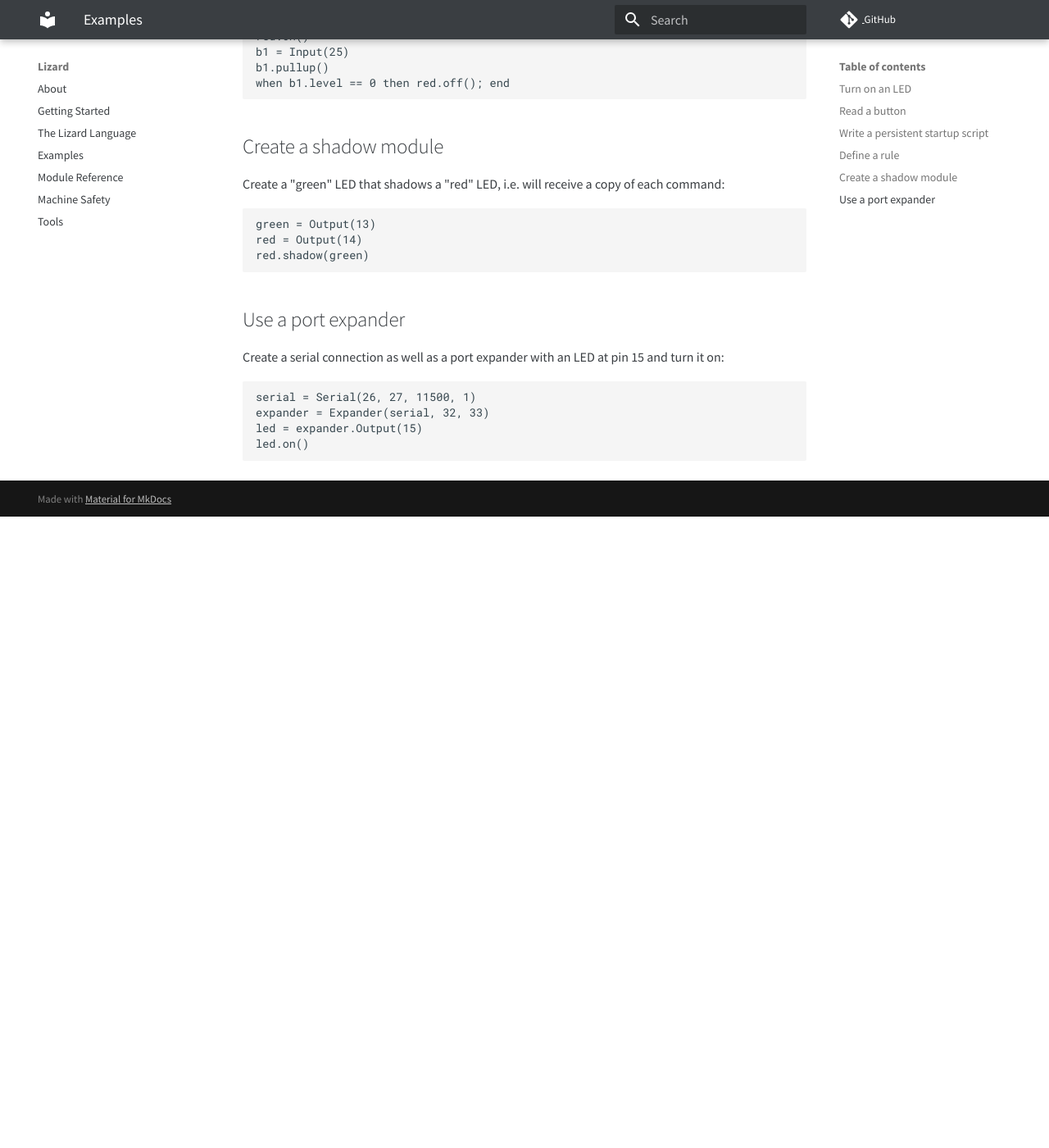
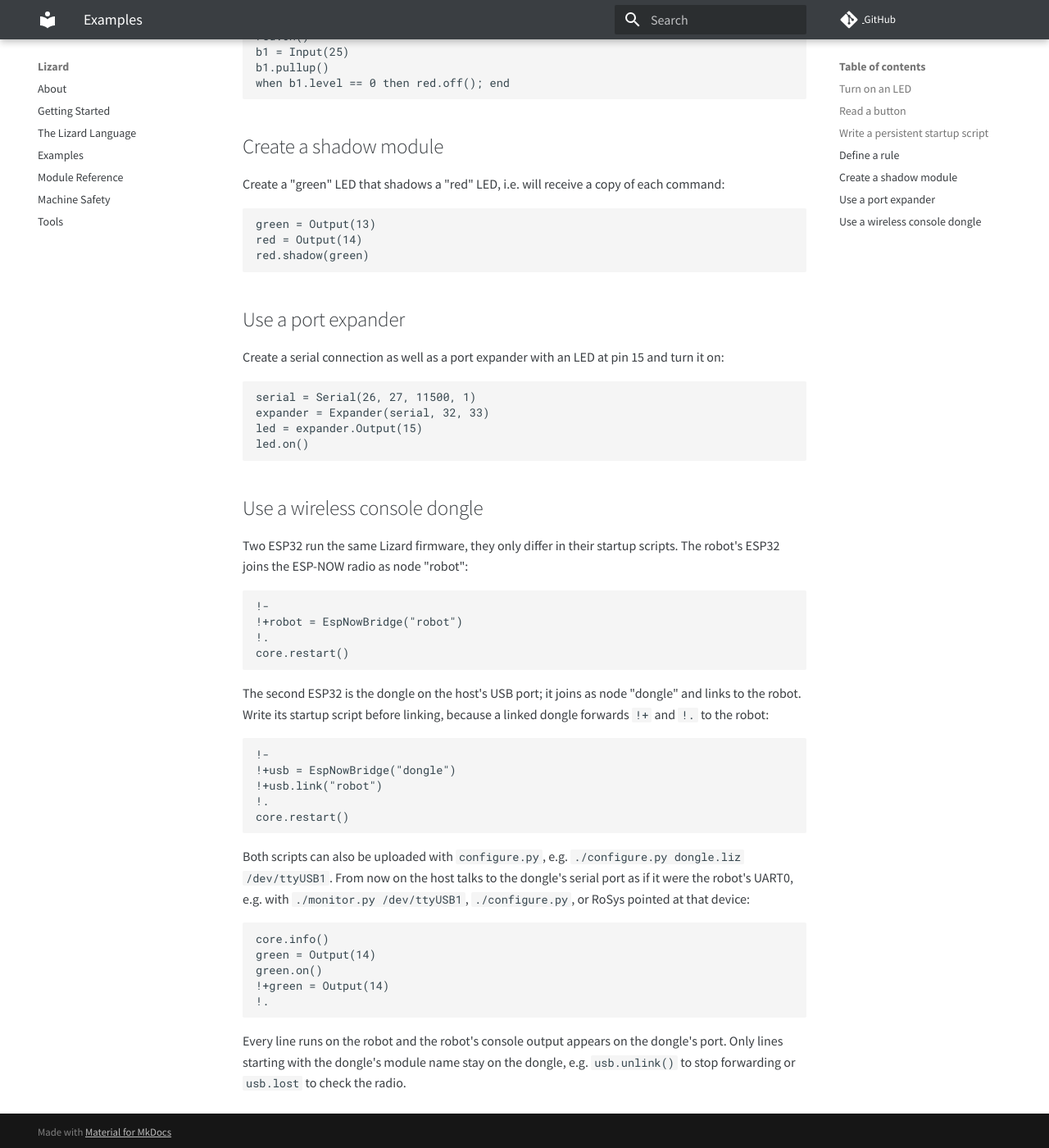
Before and after one commit to zauberzeug/lizard, an MkDocs documentation site: the page built from docs/examples.md, in a window 1280 px wide and 1400 px high, scrolled down 1014 px. Shown: the whole window at 82% size. Built offline with MkDocs 1.6.1 and Material for MkDocs 9.7.7, drawn with Linux system fonts in a browser that asks for light colours; comment, search, counter and statistics services are not loaded; before the commit the page ends 1644 px from its top, so only the background shows below that.

Commit message:
Document the wireless console dongle setup as an example
Co-Authored-By: Claude Fable 5.1 <noreply@anthropic.com>

````diff
--- a/docs/examples.md
+++ b/docs/examples.md
@@ -64,3 +64,40 @@ expander = Expander(serial, 32, 33)
 led = expander.Output(15)
 led.on()
 ```
+
+## Use a wireless console dongle
+
+Two ESP32 run the same Lizard firmware, they only differ in their startup scripts.
+The robot's ESP32 joins the ESP-NOW radio as node "robot":
+
+```
+!-
+!+robot = EspNowBridge("robot")
+!.
+core.restart()
+```
+
+The second ESP32 is the dongle on the host's USB port; it joins as node "dongle" and links to the robot.
+Write its startup script before linking, because a linked dongle forwards `!+` and `!.` to the robot:
+
+```
+!-
+!+usb = EspNowBridge("dongle")
+!+usb.link("robot")
+!.
+core.restart()
+```
+
+Both scripts can also be uploaded with `configure.py`, e.g. `./configure.py dongle.liz /dev/ttyUSB1`.
+From now on the host talks to the dongle's serial port as if it were the robot's UART0, e.g. with `./monitor.py /dev/ttyUSB1`, `./configure.py`, or RoSys pointed at that device:
+
+```
+core.info()
+green = Output(14)
+green.on()
+!+green = Output(14)
+!.
+```
+
+Every line runs on the robot and the robot's console output appears on the dongle's port.
+Only lines starting with the dongle's module name stay on the dongle, e.g. `usb.unlink()` to stop forwarding or `usb.lost` to check the radio.
--- a/docs/module_reference.md
+++ b/docs/module_reference.md
@@ -120,7 +120,7 @@ Peers learn each other's address from received frames and then send acknowledged
 | `bridge.unlink()`           | stop forwarding                                                |              |
 | `bridge.ping()`             | echo `<name> pong` (round-trip probe)                          |              |
 
-Robot and dongle startup scripts for a transparent console:
+Robot and dongle startup scripts for a transparent console (see the [examples](examples.md#use-a-wireless-console-dongle) for the complete setup):
 
 ```
 robot = EspNowBridge("robot")
````
